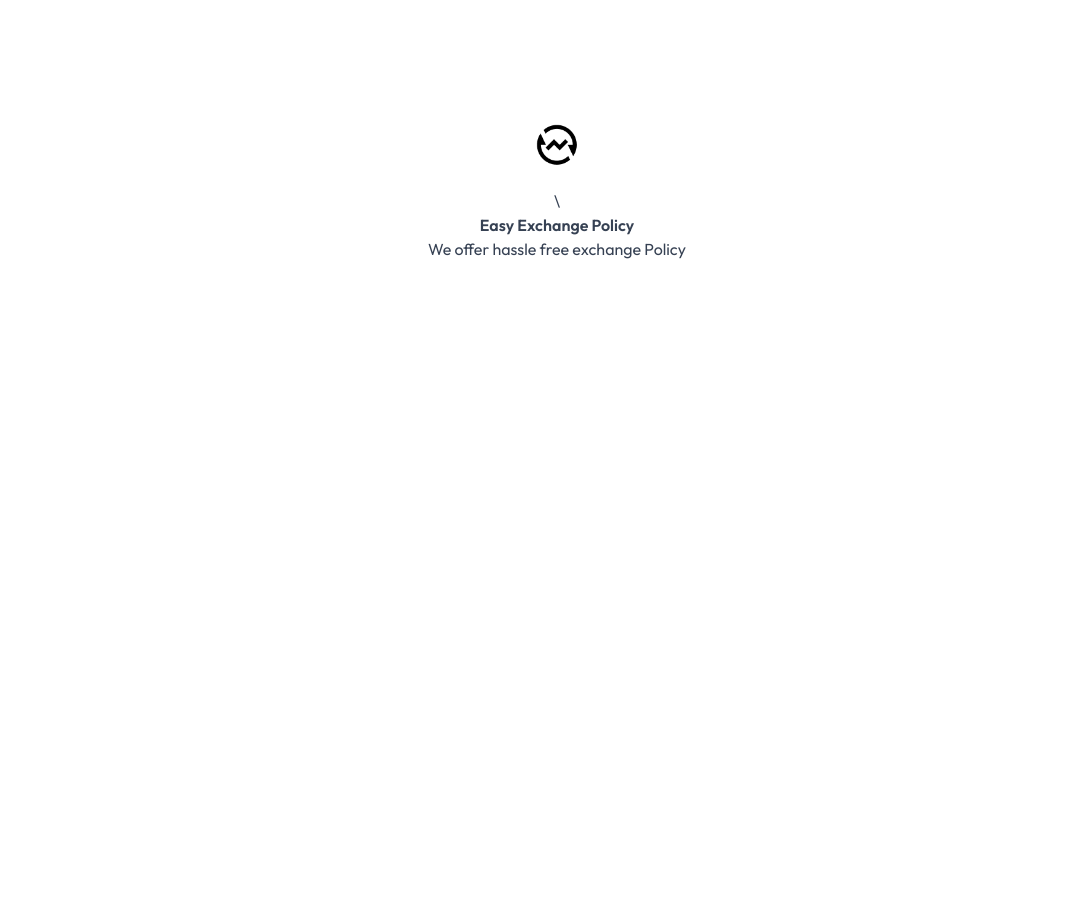
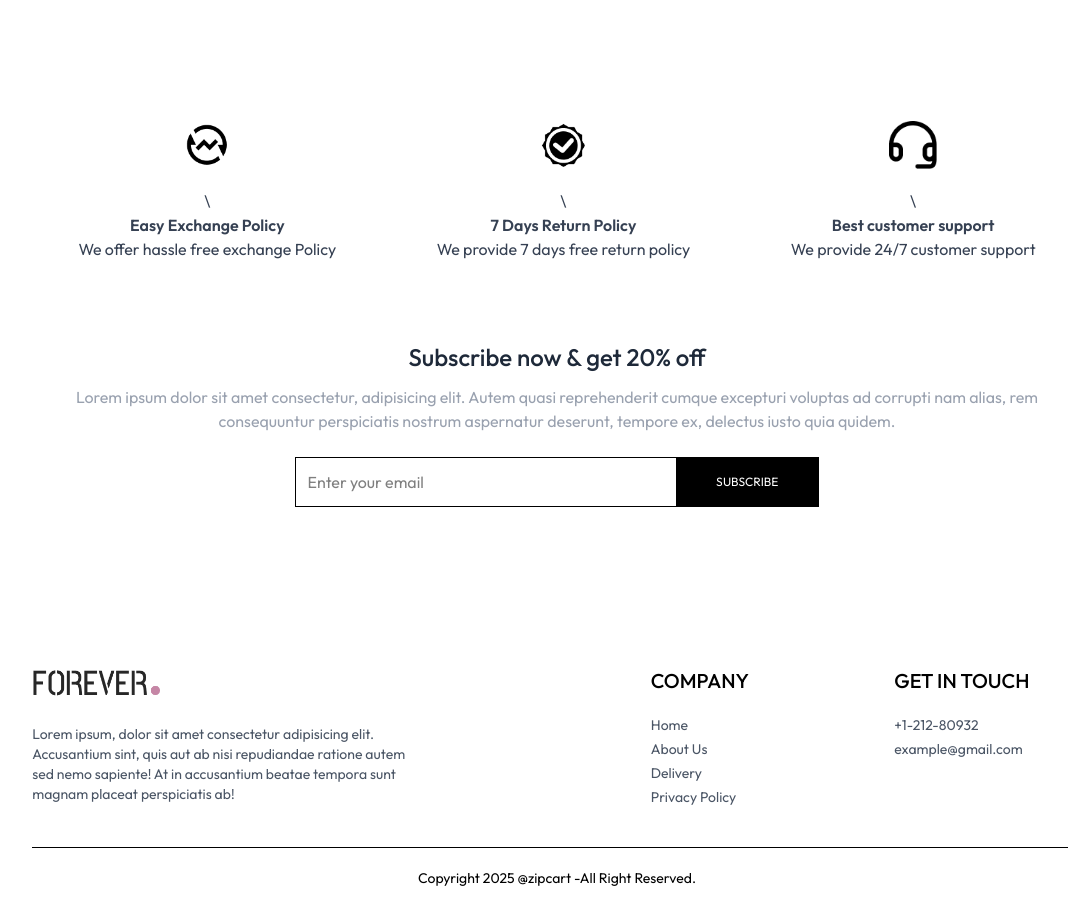
Before and after one commit to shaheedk/trendVault-client, a React (Vite) app: page / in a window 1280 px wide. Shown: the part 1841-2749 px from the top of the page, without its empty margins (83-1151 px from the left). Before the commit the page ends 2182 px from the top, so only its background shows below. Built offline with nearby package versions, Linux system fonts and the light colour scheme.

Commit message:
home done

```diff
--- a/index.html
+++ b/index.html
@@ -9,5 +9,6 @@
   <body>
     <div id="root"></div>
     <script type="module" src="/src/main.tsx"></script>
+
   </body>
 </html>
--- a/src/App.tsx
+++ b/src/App.tsx
@@ -9,6 +9,7 @@
 import PlaceOrder from "./pages/Placeorder"
 import Orders from "./pages/Orders"
 import Navbar from "./components/layout/Navbar"
+import Footer from "./components/layout/Footer"
 
 const App = () => {
   return (
@@ -28,6 +29,7 @@
 
 
       </Routes>
+      <Footer/>
     </div>
   )
 }
--- /dev/null
+++ b/src/components/layout/Footer.tsx
@@ -0,0 +1,46 @@
+import { assets } from "../../assets/assets";
+
+const Footer = () => {
+  return (
+    <div>
+      <div className="flex flex-col sm:grid grid-cols-[3fr_1fr_1fr] gap-14 my-10 mt-40 text-sm">
+        <div className="">
+          <img src={assets.logo} alt="" className="mb-5 w-32" />
+          <p className="w-full md:w-2/3 text-gray-600">
+            Lorem ipsum, dolor sit amet consectetur adipisicing elit.
+            Accusantium sint, quis aut ab nisi repudiandae ratione autem sed
+            nemo sapiente! At in accusantium beatae tempora sunt magnam placeat
+            perspiciatis ab!
+          </p>
+        </div>
+        <div>
+          <p className="text-xl font-medium mb-5">COMPANY</p>
+          <ul className="flex flex-col gap-1 text-gray-600">
+            <li>Home</li>
+            <li>About Us</li>
+            <li>Delivery</li>
+            <li>Privacy Policy</li>
+          </ul>
+        </div>
+        <div>
+          <p className="text-xl font-medium mb-5">GET IN TOUCH</p>
+          <ul className="flex flex-col gap-1 text-gray-600">
+<li>+1-212-80932</li>
+
+<li>example@gmail.com</li>
+
+          </ul>
+        </div>
+      </div>
+      <div>
+        <hr />
+       <p className="py-5 text-sm text-center">
+  Copyright {new Date().getFullYear()} @zipcart -All Right Reserved.
+</p>
+
+      </div>
+    </div>
+  );
+};
+
+export default Footer;
--- /dev/null
+++ b/src/components/newslet/Newsletter.tsx
@@ -0,0 +1,19 @@
+
+const Newsletter = () => {
+  const onSubmitHandler=(event:React.FormEvent<HTMLFormElement>)=>{
+event.preventDefault();
+
+  }
+  return (
+  <div className="text-center">
+    <p className='text-2xl font-medium text-gray-800'>Subscribe now & get 20% off</p>
+    <p className="text-gray-400 mt-3"> Lorem ipsum dolor sit amet consectetur, adipisicing elit. Autem quasi reprehenderit cumque excepturi voluptas ad corrupti nam alias, rem consequuntur perspiciatis nostrum aspernatur deserunt, tempore ex, delectus iusto quia quidem.</p>
+    <form onSubmit={onSubmitHandler} className="w-full sm:w-1/2 flex items-center gap-3 mx-auto my-6 border pl-3" >
+        <input className="w-full sm:flex-1 outline-none" type="email" placeholder="Enter your email" required />
+        <button type="submit" className="bg-black text-white text-xs px-10 py-4">SUBSCRIBE</button>
+    </form>
+  </div>
+  )
+}
+
+export default Newsletter
--- a/src/components/policy/OurPolicy.tsx
+++ b/src/components/policy/OurPolicy.tsx
@@ -1,15 +1,26 @@
-import React from 'react'
-import { assets } from '../../assets/assets'
+
+import { assets } from "../../assets/assets";
 
 const OurPolicy = () => {
   return (
-  <div className="flex flex-col sm:flex-row justify-around gap-12 sm:gap-2 text-center py-20 text-xs sm:text-sm md:text-base text-gray-700">
-    <div><img src={assets.exchange_icon} className='w-12 m-auto mb-5' alt="" />\
-    <p className='font-semibold'>Easy Exchange Policy</p>
-    <p>We offer hassle free exchange Policy</p>
+    <div className="flex flex-col sm:flex-row justify-around gap-12 sm:gap-2 text-center py-20 text-xs sm:text-sm md:text-base text-gray-700">
+      <div>
+        <img src={assets.exchange_icon} className="w-12 m-auto mb-5" alt="" />\
+        <p className="font-semibold">Easy Exchange Policy</p>
+        <p>We offer hassle free exchange Policy</p>
+      </div>
+      <div>
+        <img src={assets.quality_icon} className="w-12 m-auto mb-5" alt="" />\
+        <p className="font-semibold">7 Days Return Policy</p>
+        <p>We provide 7 days free return policy</p>
+      </div>
+      <div>
+        <img src={assets.support_img} className="w-12 m-auto mb-5" alt="" />\
+        <p className="font-semibold">Best customer support</p>
+        <p>We provide 24/7 customer support</p>
+      </div>
     </div>
-  </div>
-  )
-}
+  );
+};
 
-export default OurPolicy
+export default OurPolicy;
--- a/src/pages/Home.tsx
+++ b/src/pages/Home.tsx
@@ -1,6 +1,7 @@
 import BestSeller from "../components/elements/BestSeller"
 import Hero from "../components/Home/Hero"
 import LatestCollection from "../components/Home/LatestCollection"
+import Newsletter from "../components/newslet/Newsletter"
 import OurPolicy from "../components/policy/OurPolicy"
 
 
@@ -11,6 +12,7 @@
       <LatestCollection/>
       <BestSeller/>
       <OurPolicy/>
+      <Newsletter/>
     </div>
   )
 }
```
